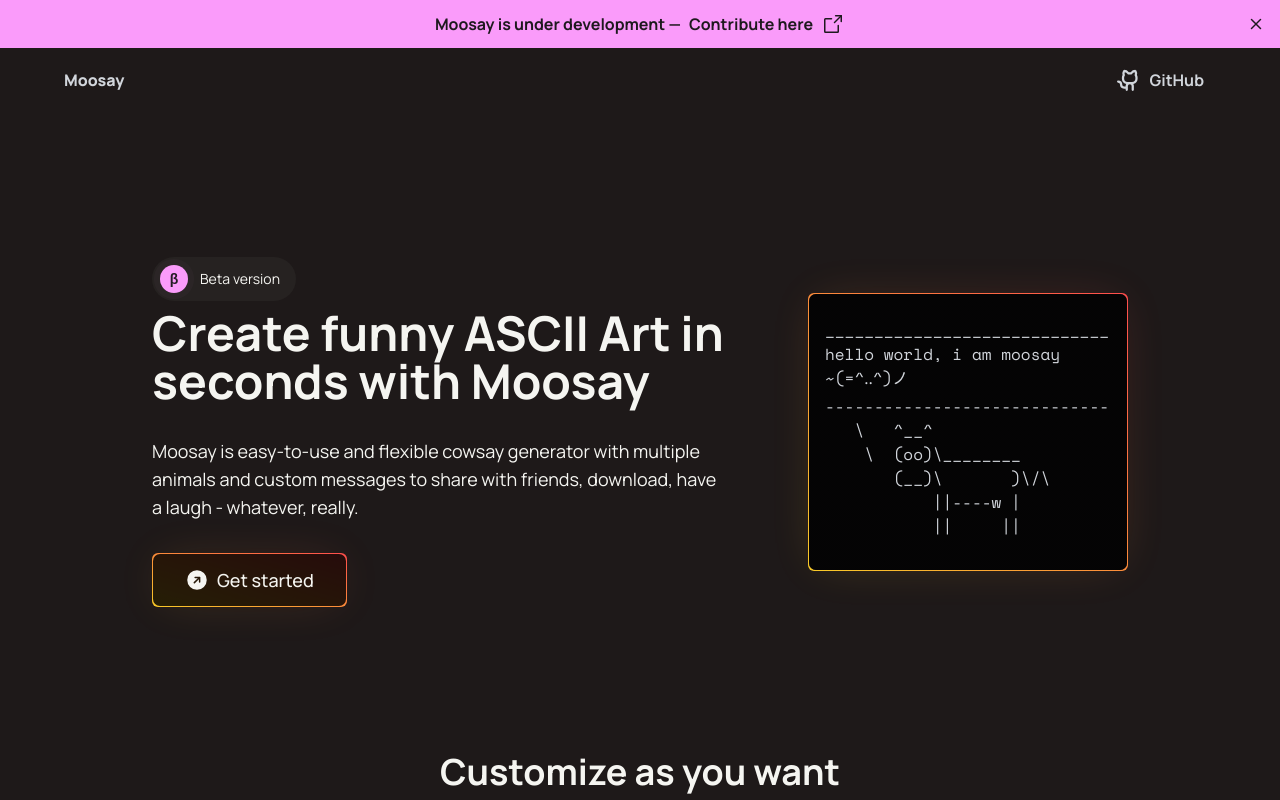
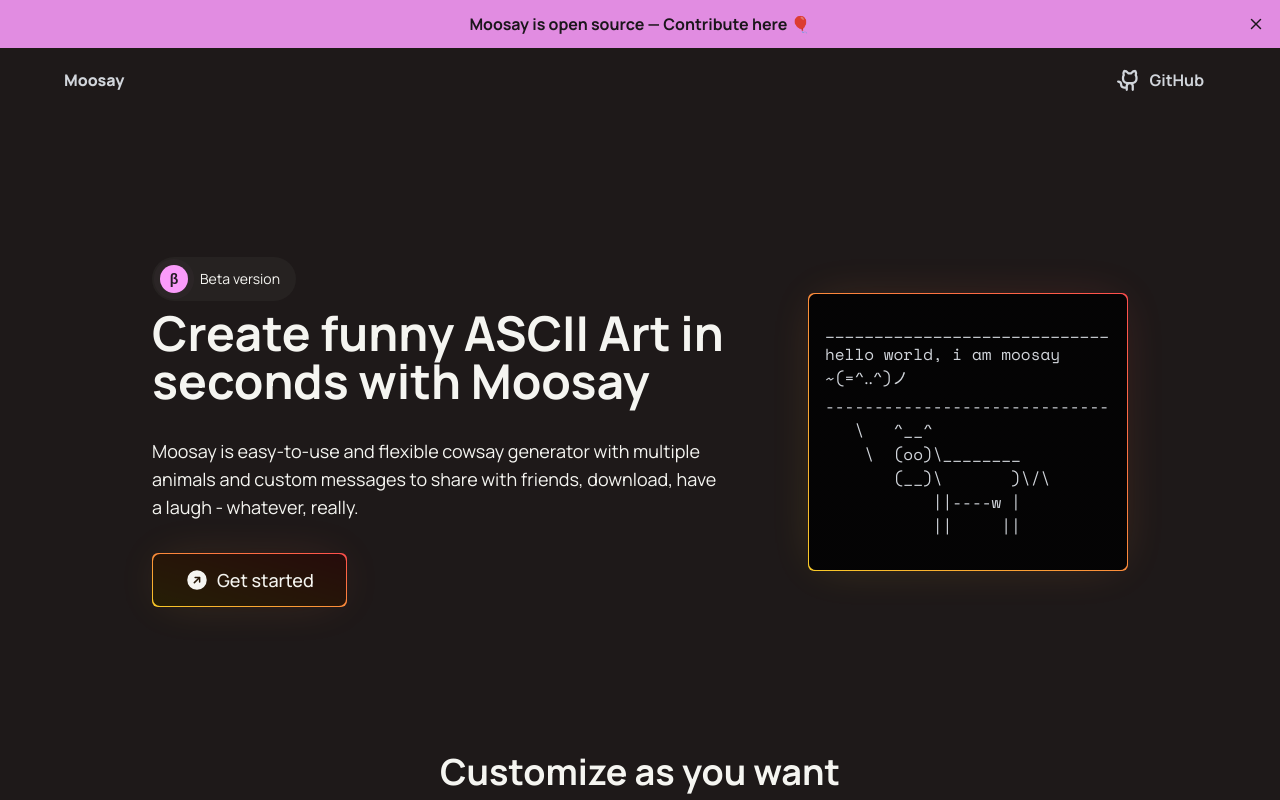
Before and after one commit to eidynho/moosay, a Next.js app: page / in a window 1280 px wide. Shown: the top 800 px of the page. Built offline with nearby package versions, Linux system fonts and the light colour scheme.

Commit message:
update: announcement component styles

```diff
--- a/src/components/Layout/Announcement.tsx
+++ b/src/components/Layout/Announcement.tsx
@@ -1,4 +1,4 @@
-import { ArrowSquareOut, X } from "phosphor-react";
+import { X } from "phosphor-react";
 import { useEffect, useState } from "react";
 
 export function Announcement() {
@@ -30,25 +30,23 @@
             className={`${
                 !isVisible
                     ? "hidden"
-                    : "relative flex items-center justify-center h-12 bg-primary text-d-primary font-bold"
+                    : "relative flex items-center justify-center h-12 bg-primary transition-all hover:brightness-90"
             }`}
         >
             <div className="flex items-center gap-2">
-                <span>Moosay is under development —</span>
                 <a
                     href="https://github.com/eidynho/moosay"
                     target="_blank"
-                    className="flex items-center gap-2 hover:underline"
+                    className="flex items-center gap-2 font-bold text-sm sm:text-base text-d-primary hover:underline"
                 >
-                    Contribute here
-                    <ArrowSquareOut size={24} />
+                    Moosay is open source — Contribute here 🎈
                 </a>
             </div>
             <X
                 size={16}
                 weight="bold"
                 onClick={handleCloseAnnouncement}
-                className="absolute right-4 cursor-pointer"
+                className="absolute right-4 cursor-pointer text-d-primary"
             />
         </div>
     );
```
